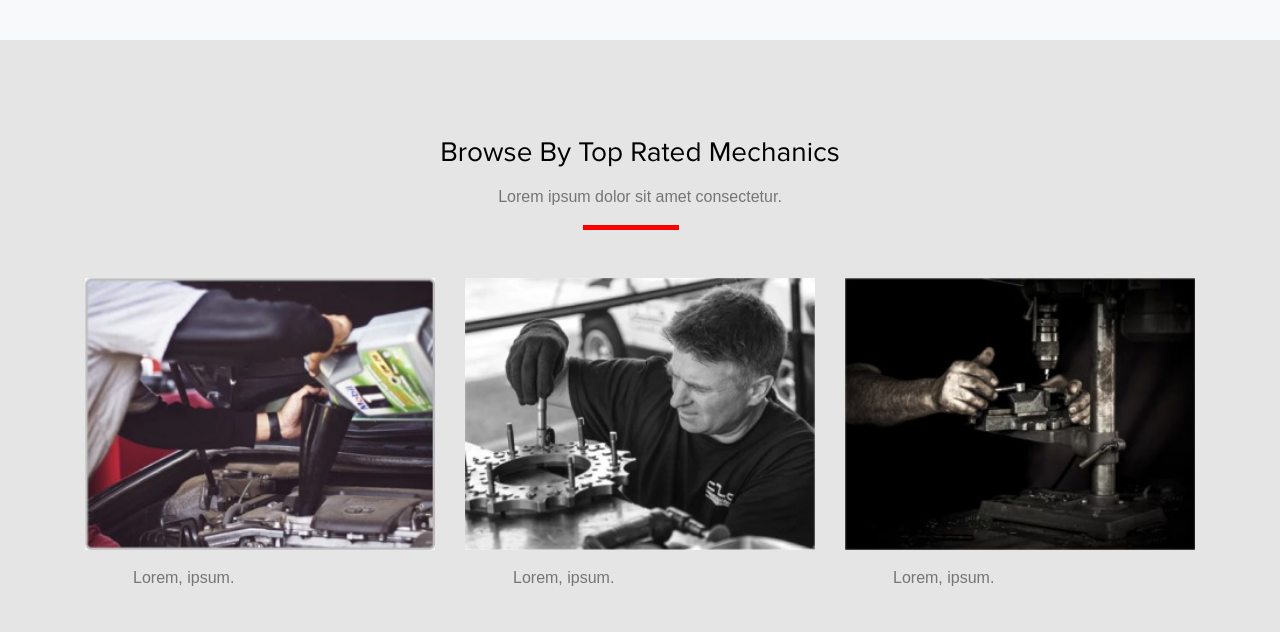
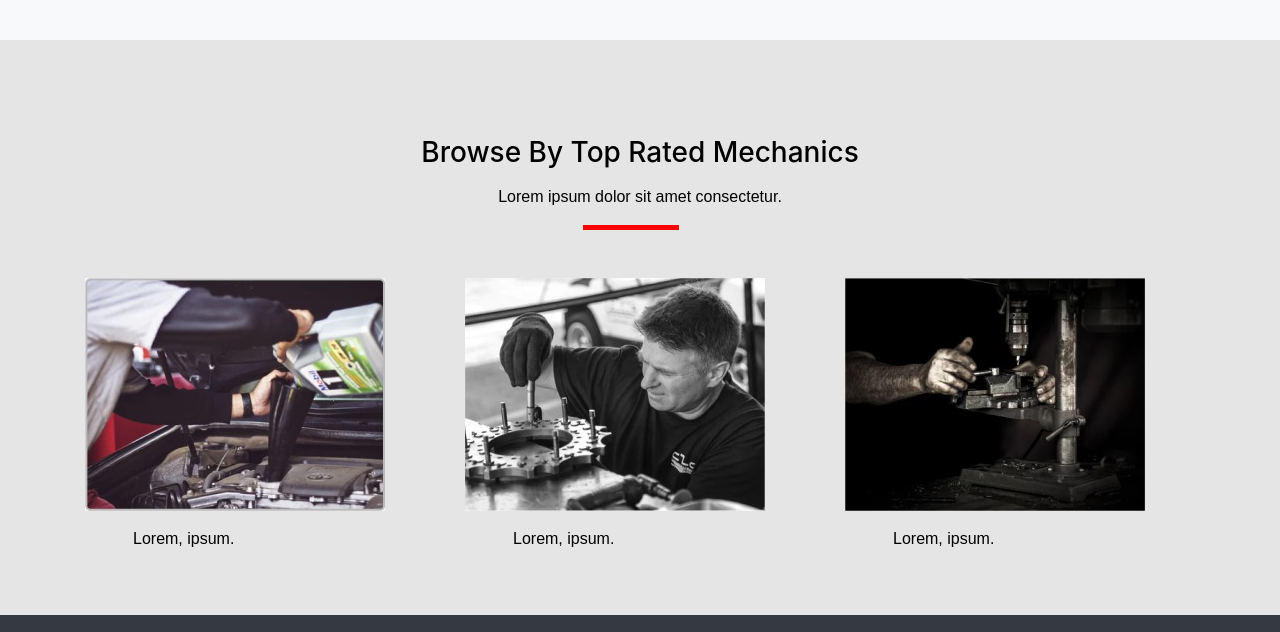
Before and after one commit to debbsefe/SCA-NODEJS-TEAMTASK, a plain HTML site: page index.html in a window 1280 px wide. Shown: the part 1253-1885 px from the top of the page. Drawn offline with nearby package versions, Linux system fonts and the light colour scheme.

Commit message:
Update index.html

```diff
--- a/index.html
+++ b/index.html
@@ -10,7 +10,7 @@
         integrity="sha384-9aIt2nRpC12Uk9gS9baDl411NQApFmC26EwAOH8WgZl5MYYxFfc+NcPb1dKGj7Sk" crossorigin="anonymous">
     <link rel="stylesheet" href="https://use.fontawesome.com/releases/v5.8.1/css/all.css"
         integrity="sha384-50oBUHEmvpQ+1lW4y57PTFmhCaXp0ML5d60M1M7uH2+nqUivzIebhndOJK28anvf" crossorigin="anonymous">
-    <link rel="stylesheet" href="style.css">
+    <link rel="stylesheet" href="CSS/main.css">
 </head>
 
 <body class="body">
```
